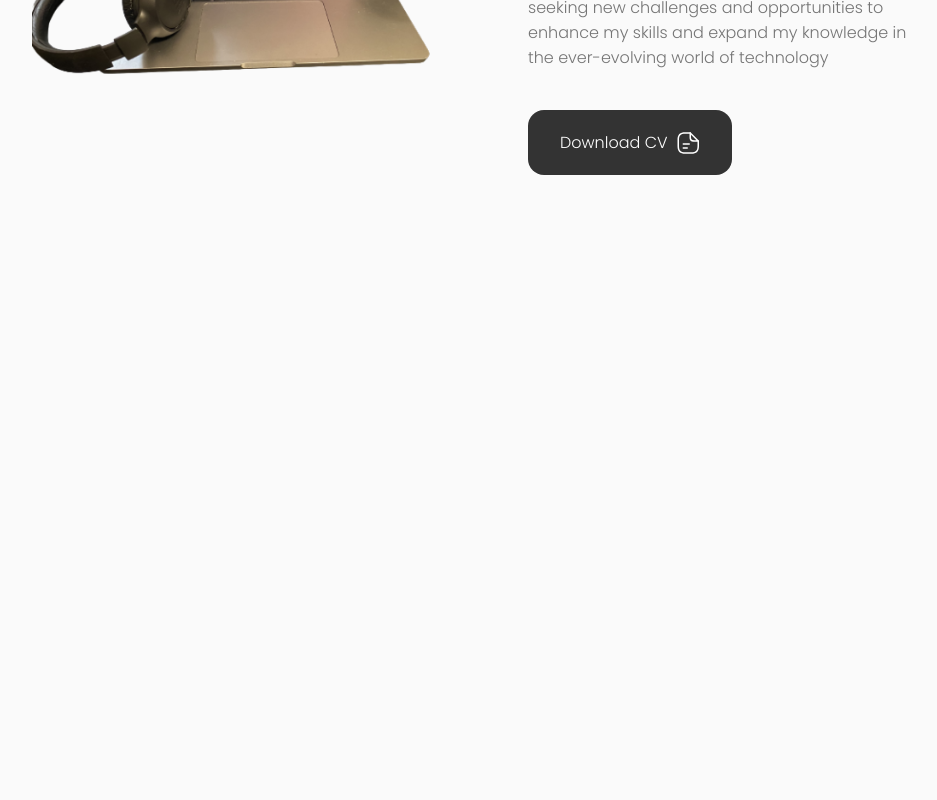
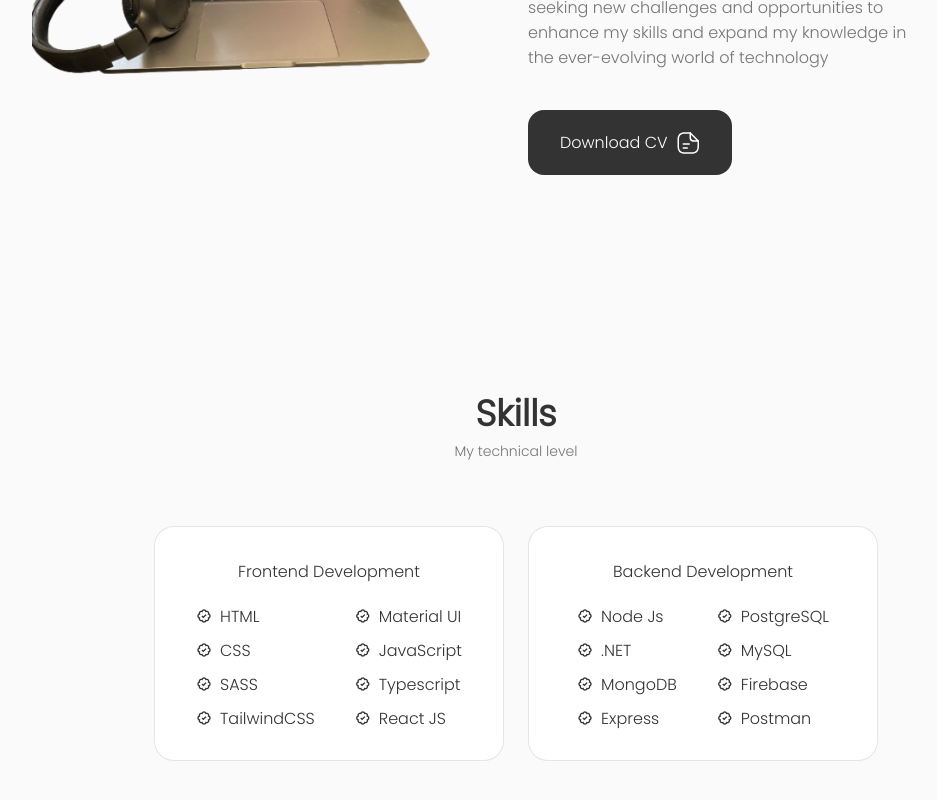
Before and after one commit to AlejandroM12/personal-portfolio, a React (Vite) app: page / in a window 1280 px wide. Shown: the part 1310-2110 px from the top of the page, without its empty margins (124-1061 px from the left). Before the commit the page ends 1600 px from the top, so only its background shows below. Built offline with nearby package versions, Linux system fonts and the light colour scheme; a web font is replaced by a local one.

Commit message:
feat: Created Skills section with main Skill component and separate Frontend.tsx and Backend.tsx components for organizing frontend and backend skills, along with their respective styles.

```diff
--- a/src/App.tsx
+++ b/src/App.tsx
@@ -1,5 +1,5 @@
 import { useState, useEffect } from "react";
-import { About, Header, Home } from "@/components";
+import { About, Header, Home, Skills } from "@/components";
 import { contextDarkMode } from "./context";
 import "./style/index.css";
 
@@ -23,6 +23,7 @@
         <main className="main">
           <Home />
           <About />
+          <Skills />
         </main>
       </div>
     </contextDarkMode.Provider>
--- a/src/components/index.ts
+++ b/src/components/index.ts
@@ -1,5 +1,5 @@
 export * from './about';
 export * from './header';
 export * from './home';
-export * from './index';
 export * from './section';
+export * from './skills';
--- /dev/null
+++ b/src/components/skills/Backend.tsx
@@ -0,0 +1,65 @@
+const BackEnd = () => {
+  return (
+    <div className="skills__content">
+      <h3 className="skills__title">Backend Development</h3>
+      <div className="skills__box">
+        <div className="skills__group">
+          {/*  */}
+          <div className="skills__data">
+            <i className="bx bx-badge-check"></i>
+            <div>
+              <h3 className="skills__name">Node Js</h3>
+            </div>
+          </div>
+          <div className="skills__data">
+            <i className="bx bx-badge-check"></i>
+            <div>
+              <h3 className="skills__name">.NET</h3>
+            </div>
+          </div>
+
+          <div className="skills__data">
+            <i className="bx bx-badge-check"></i>
+            <div>
+              <h3 className="skills__name">MongoDB</h3>
+            </div>
+          </div>
+          <div className="skills__data">
+            <i className="bx bx-badge-check"></i>
+            <div>
+              <h3 className="skills__name">Express</h3>
+            </div>
+          </div>
+        </div>
+        <div className="skills__group">
+          <div className="skills__data">
+            <i className="bx bx-badge-check"></i>
+            <div>
+              <h3 className="skills__name">PostgreSQL</h3>
+            </div>
+          </div>
+          <div className="skills__data">
+            <i className="bx bx-badge-check"></i>
+            <div>
+              <h3 className="skills__name">MySQL</h3>
+            </div>
+          </div>
+          <div className="skills__data">
+            <i className="bx bx-badge-check"></i>
+            <div>
+              <h3 className="skills__name">Firebase</h3>
+            </div>
+          </div>
+          <div className="skills__data">
+            <i className="bx bx-badge-check"></i>
+            <div>
+              <h3 className="skills__name">Postman</h3>
+            </div>
+          </div>
+        </div>
+      </div>
+    </div>
+  );
+};
+
+export default BackEnd;
--- /dev/null
+++ b/src/components/skills/Frontend.tsx
@@ -0,0 +1,67 @@
+const FrontEnd = () => {
+  return (
+    <div className="skills__content">
+      <h3 className="skills__title">Frontend Development </h3>
+      <div className="skills__box">
+        <div className="skills__group">
+          {/*  */}
+          <div className="skills__data">
+            <i className="bx bx-badge-check"></i>
+            <div>
+              <h3 className="skills__name">HTML</h3>
+            </div>
+          </div>
+          {/*  */}
+          <div className="skills__data">
+            <i className="bx bx-badge-check"></i>
+            <div>
+              <h3 className="skills__name">CSS</h3>
+            </div>
+          </div>
+          {/*  */}
+          <div className="skills__data">
+            <i className="bx bx-badge-check"></i>
+            <div>
+              <h3 className="skills__name">SASS</h3>
+            </div>
+          </div>
+          <div className="skills__data">
+            <i className="bx bx-badge-check"></i>
+            <div>
+              <h3 className="skills__name">TailwindCSS</h3>
+            </div>
+          </div>
+        </div>
+
+        <div className="skills__group">
+          <div className="skills__data">
+            <i className="bx bx-badge-check"></i>
+            <div>
+              <h3 className="skills__name">Material UI</h3>
+            </div>
+          </div>
+          <div className="skills__data">
+            <i className="bx bx-badge-check"></i>
+            <div>
+              <h3 className="skills__name">JavaScript</h3>
+            </div>
+          </div>
+          <div className="skills__data">
+            <i className="bx bx-badge-check"></i>
+            <div>
+              <h3 className="skills__name">Typescript</h3>
+            </div>
+          </div>
+          <div className="skills__data">
+            <i className="bx bx-badge-check"></i>
+            <div>
+              <h3 className="skills__name">React JS</h3>
+            </div>
+          </div>
+        </div>
+      </div>
+    </div>
+  );
+};
+
+export default FrontEnd;
--- /dev/null
+++ b/src/components/skills/Skills.css
@@ -0,0 +1,75 @@
+.skills__container {
+  grid-template-columns: repeat(2, 350px);
+  column-gap: 3rem;
+  justify-content: center;
+}
+
+.skills__content {
+  background-color: var(--container-color);
+  border: 1px solid rgba(0, 0, 0, 0.1);
+  padding: 2rem 4rem;
+  border-radius: 1.25rem;
+}
+.skills__title {
+  font-size: var(--normal-font-size);
+  font-weight: var(--font-medium);
+  text-align: center;
+  margin-bottom: var(--mb-1-5);
+}
+
+.skills__box {
+  display: flex;
+  justify-content: center;
+  column-gap: 2.5rem;
+}
+
+.skills__group {
+  display: grid;
+  align-items: flex-start;
+  row-gap: 1rem;
+}
+
+.skills__data {
+  display: flex;
+  column-gap: 0.5rem;
+}
+.skills .bx-badge-check {
+  font-size: 1rem;
+  color: var(--title-color);
+}
+
+.skills__name {
+  font-size: var(--normal-font-size);
+  font-weight: var(--font-medium);
+  line-height: 18px;
+}
+
+/* ======== BREAKPOINTS======== */
+
+/* Large device */
+@media screen and (max-width: 992px) {
+  .skills__container {
+    grid-template-columns: max-content;
+    row-gap: 2rem;
+  }
+}
+
+/* Meduim device */
+@media screen and (max-width: 576px) {
+  .skills__container {
+    grid-template-columns: 1fr;
+  }
+  .skills__content {
+    padding: 1.5rem;
+  }
+}
+
+/* Small device */
+@media screen and (max-width: 350px) {
+  .skills__box {
+    column-gap: 1.25rem;
+  }
+  .skills__name {
+    font-size: var(--small-font-size);
+  }
+}
--- /dev/null
+++ b/src/components/skills/Skills.tsx
@@ -0,0 +1,27 @@
+import { Slide } from "react-awesome-reveal";
+import { Section } from "..";
+import { Backend, Frontend } from ".";
+import "./Skills.css";
+
+const Skills = () => {
+  return (
+    <Section className="skills section" id="skills">
+      <Slide direction="left" triggerOnce>
+        <h2 className="section__title">Skills</h2>
+      </Slide>
+      <Slide direction="right" triggerOnce>
+        <span className="section__subtitle">My technical level</span>
+      </Slide>
+      <div className="skills__container container grid">
+        <Slide direction="left" triggerOnce>
+          <Frontend />
+        </Slide>
+        <Slide direction="right" triggerOnce>
+          <Backend />
+        </Slide>
+      </div>
+    </Section>
+  );
+};
+
+export default Skills;
--- /dev/null
+++ b/src/components/skills/index.ts
@@ -0,0 +1,3 @@
+export { default as Backend } from './Backend';
+export { default as Frontend } from './Frontend';
+export { default as Skills } from './Skills';
```
